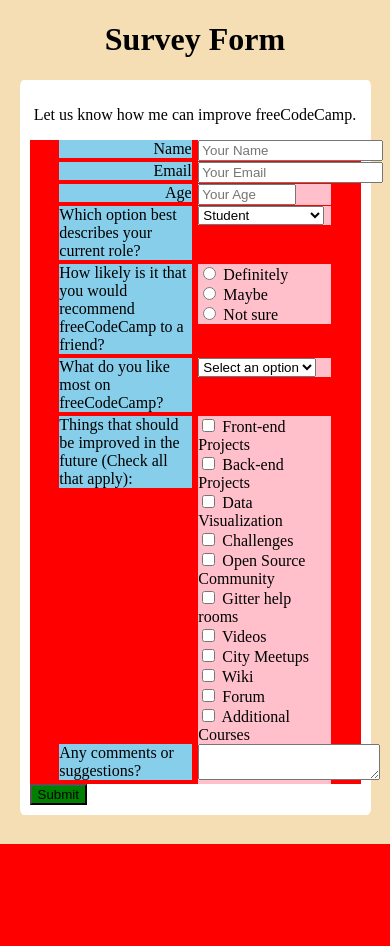
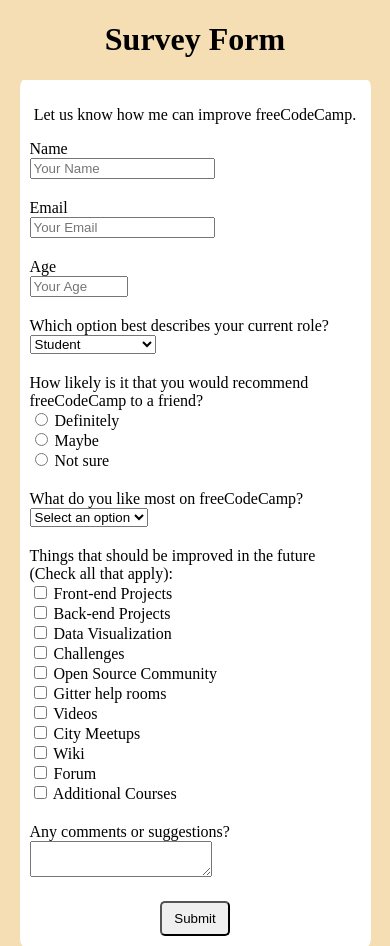
Before and after one commit to PatMan10/survey_form, a PHP site: page / in a window 390 px wide. Before the commit the page ends 844 px from the top, so only its background shows below. Run offline with PHP 8.4, Linux system fonts and the light colour scheme.

Commit message:
mobile first

```diff
--- a/css/styles.css
+++ b/css/styles.css
@@ -2,33 +2,6 @@ html {
   height: 100%;
   width: 100%;
   background-color: wheat;
-}
-
-.row {
-  width: 100%;
-  background-color: red;
-  display: inline-block;
-}
-
-.col-l {
-  width: 40%;
-  position: relative;
-  left: 9%;
-  background-color: skyblue;
-  display: inline-block;
-}
-
-.col-l > * {
-  float: right;
-}
-
-.col-r {
-  width: 40%;
-  position: relative;
-  right: 9%;
-  background-color: pink;
-  float: right;
-  display: inline-block;
 }
 
 h1, p {
@@ -47,16 +20,50 @@ form {
   border-radius: 1%;
 }
 
+.row {
+  margin-bottom: 20px;
+}
+
+.col-l {
+}
+
+.col-r {
+}
+
 #number {
   min-width: 90px;
 }
 
 #submit {
-  background-color: green;
+  height: 35px;
+  width: 70px;
+  display: block;
+  margin: auto;
+  border-radius: 5px;
 }
 
-@media (min-width: 768) {
-  html {
-    background-color: red;
+@media (min-width: 600px) {
+  .row {
+    width: 100%;
+    display: inline-block;
+  }
+
+  .col-l {
+    width: 40%;
+    position: relative;
+    left: 9%;
+    display: inline-block;
+  }
+
+  .col-l > * {
+    float: right;
+  }
+
+  .col-r {
+    width: 40%;
+    position: relative;
+    right: 9%;
+    float: right;
+    display: inline-block;
   }
 }
```
